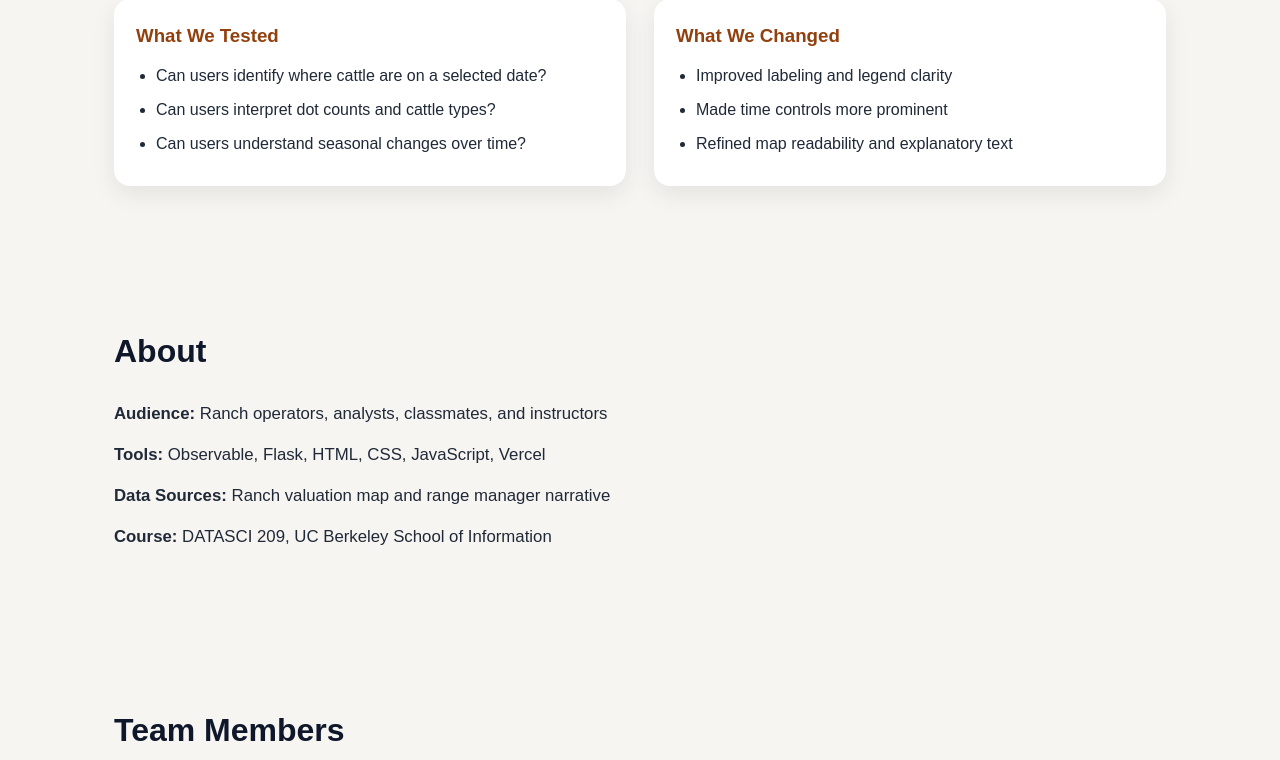
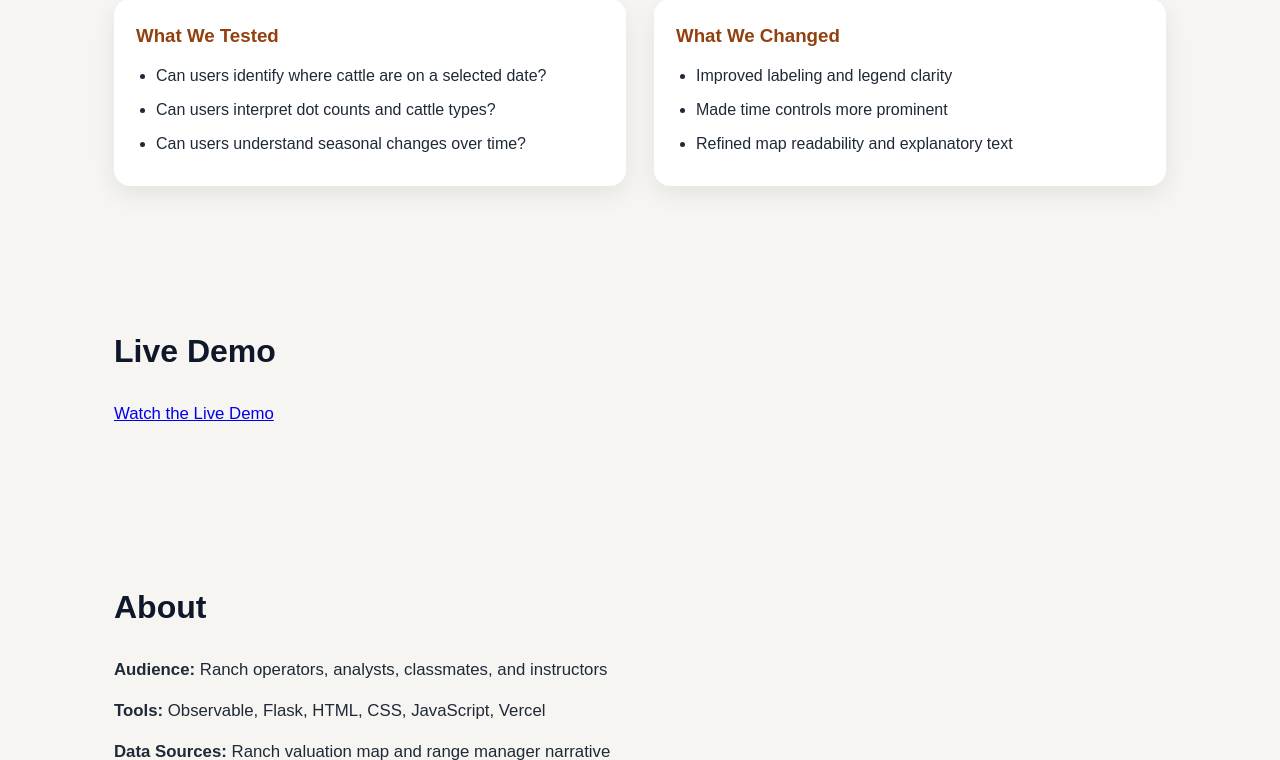
Before and after one commit to ndvictor/w209-mountain-springs-ranch, a Flask app: page / in a window 1280 px wide. Shown: the part 3606-4366 px from the top of the page. Run offline with Flask 3, Linux system fonts and the light colour scheme.

Commit message:
added demo link

```diff
--- a/templates/w209.html
+++ b/templates/w209.html
@@ -256,6 +256,7 @@
       <a href="#insights">Insights</a>
       <a href="#design">Design</a>
       <a href="#testing">Testing</a>
+      <a href="#demo">Live Demo</a>
       <a href="#team">Team Members</a>
       <a href="#about">About</a>
     </nav>
@@ -396,7 +397,14 @@
       </div>
     </div>
   </section>
-
+  <section id="demo" class="section">
+    <h2>Live Demo</h2>
+    <p>
+      <a href="https://youtu.be/mUhLACYrIZY" target="_blank" rel="noopener noreferrer">
+        Watch the Live Demo
+      </a>
+    </p>
+  </section>
   <section id="about" class="section">
   <h2>About</h2>
 
```
